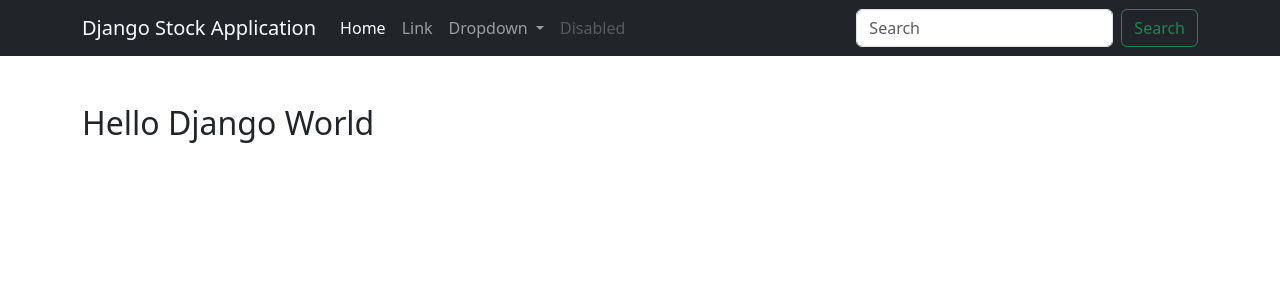
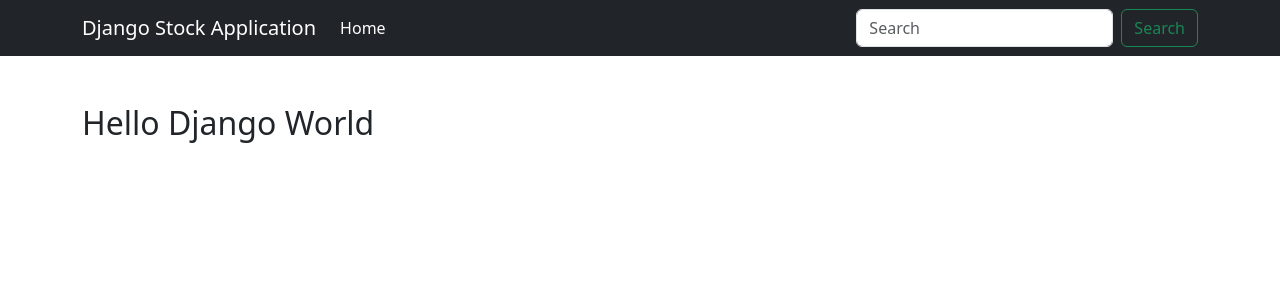
Before and after one commit to FrancisChung/udemy-django-stock, a Django app: page / in a window 1280 px wide. Shown: the top 300 px of the page. Run offline with Django 5.2, Linux system fonts and the light colour scheme.

Commit message:
Removed unused entries from Navbar

```diff
--- a/quotes/templates/base.html
+++ b/quotes/templates/base.html
@@ -19,23 +19,6 @@
             <li class="nav-item">
               <a class="nav-link active" aria-current="page" href="#">Home</a>
             </li>
-            <li class="nav-item">
-              <a class="nav-link" href="#">Link</a>
-            </li>
-            <li class="nav-item dropdown">
-              <a class="nav-link dropdown-toggle" href="#" id="navbarDropdown" role="button" data-bs-toggle="dropdown" aria-expanded="false">
-                Dropdown
-              </a>
-              <ul class="dropdown-menu" aria-labelledby="navbarDropdown">
-                <li><a class="dropdown-item" href="#">Action</a></li>
-                <li><a class="dropdown-item" href="#">Another action</a></li>
-                <li><hr class="dropdown-divider"></li>
-                <li><a class="dropdown-item" href="#">Something else here</a></li>
-              </ul>
-            </li>
-            <li class="nav-item">
-              <a class="nav-link disabled">Disabled</a>
-            </li>
           </ul>
           <form class="d-flex" role="search">
             <input class="form-control me-2" type="search" placeholder="Search" aria-label="Search">
```
